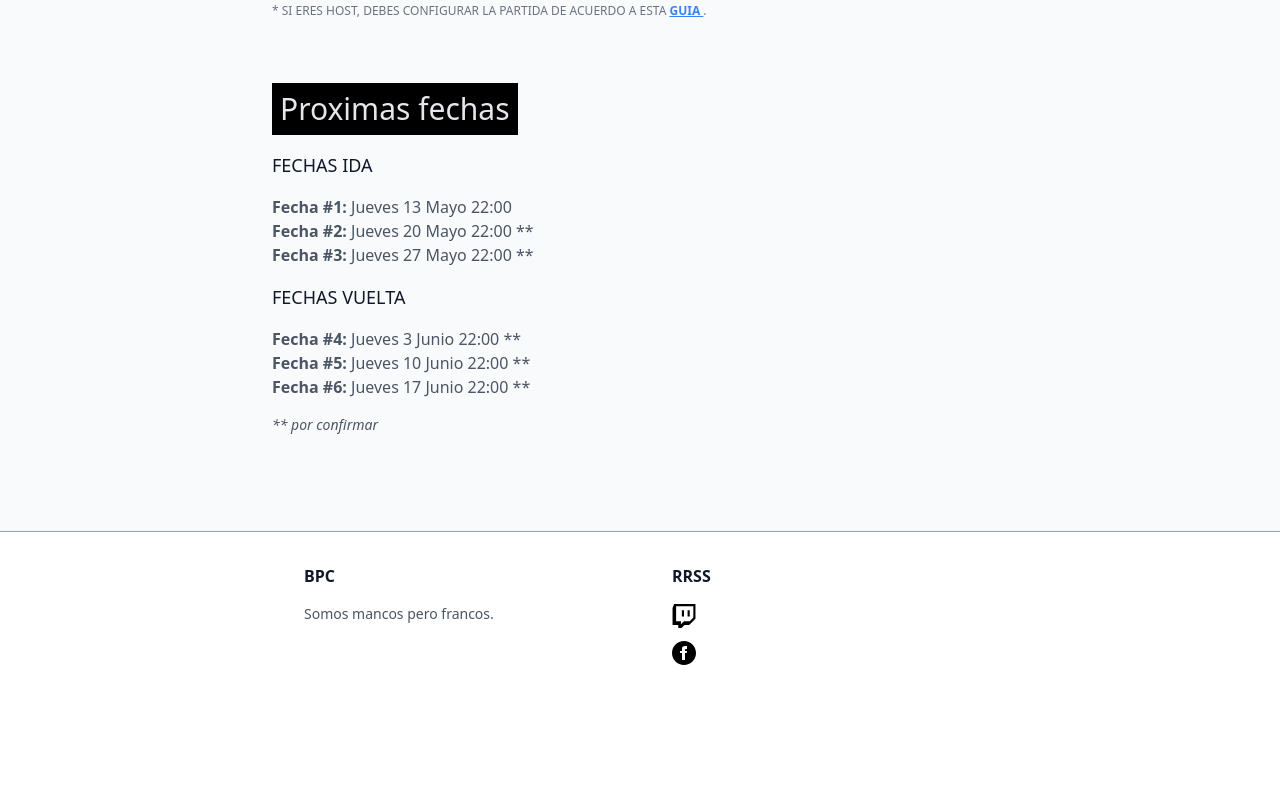
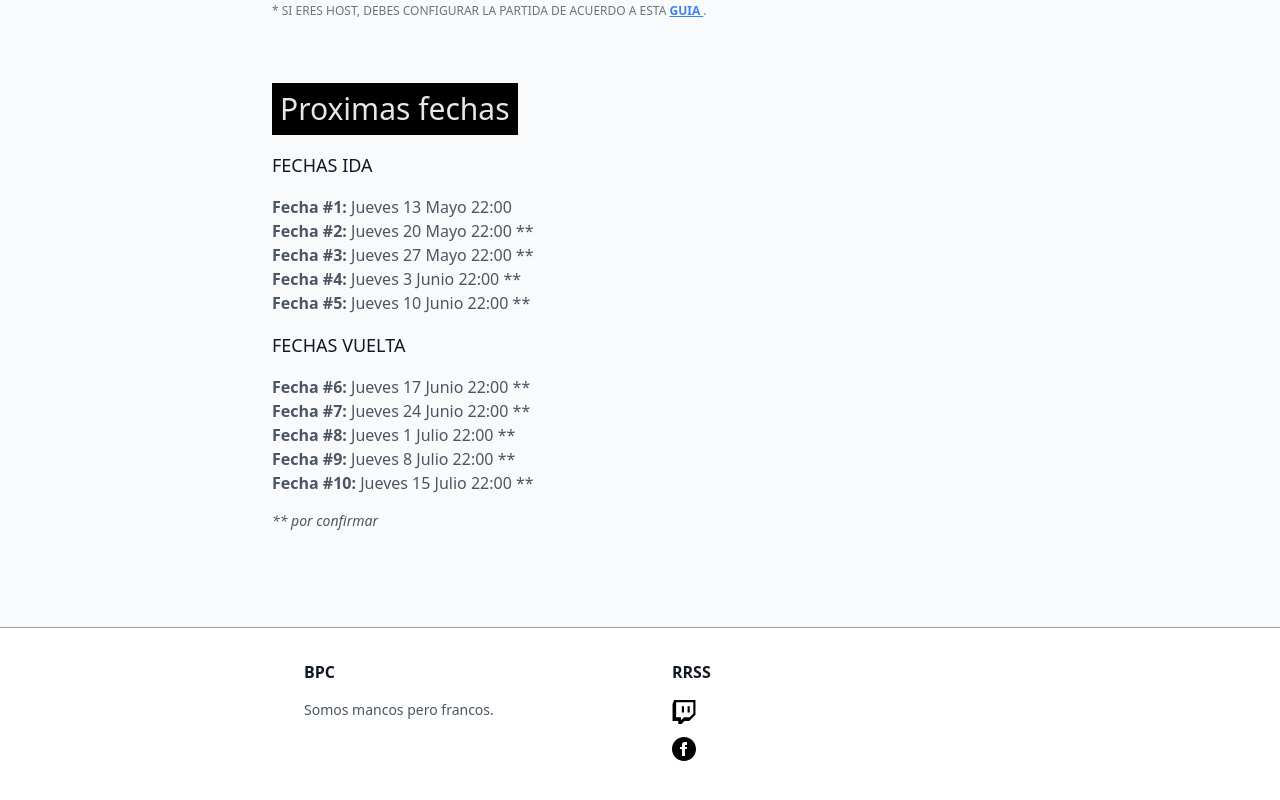
Before and after one commit to sergrodrig/bpc-frontend, a Vue app: page /liga in a window 1280 px wide. Shown: the part 1047-1847 px from the top of the page. Before the commit the page ends 1753 px from the top, so only its background shows below. Built offline with nearby package versions, Linux system fonts and the light colour scheme; what villus would draw is missing.

Commit message:
modificadas las fechas

```diff
--- a/src/views/Liga.vue
+++ b/src/views/Liga.vue
@@ -56,29 +56,18 @@
             FECHAS IDA
           </h2>
           <ul><span class="font-semibold">Fecha #1: </span>Jueves 13 Mayo 22:00</ul>
-          <ul>
-            <span class="font-semibold">Fecha #2: </span>
-            Jueves 20 Mayo 22:00 **
-          </ul>
-          <ul>
-            <span class="font-semibold">Fecha #3: </span>
-            Jueves 27 Mayo 22:00 **
-          </ul>
+          <ul><span class="font-semibold">Fecha #2: </span>Jueves 20 Mayo 22:00 **</ul>
+          <ul><span class="font-semibold">Fecha #3: </span>Jueves 27 Mayo 22:00 **</ul>
+          <ul><span class="font-semibold">Fecha #4: </span>Jueves 3 Junio 22:00 **</ul>
+          <ul><span class="font-semibold">Fecha #5: </span>Jueves 10 Junio 22:00 **</ul>
           <h2 class="sm:text-lg text-md font-medium title-font mb-4 text-gray-900 mt-4">
             FECHAS VUELTA
           </h2>
-          <ul>
-            <span class="font-semibold">Fecha #4: </span>
-            Jueves 3 Junio 22:00 **
-          </ul>
-          <ul>
-            <span class="font-semibold">Fecha #5: </span>
-            Jueves 10 Junio 22:00 **
-          </ul>
-          <ul>
-            <span class="font-semibold">Fecha #6: </span>
-            Jueves 17 Junio 22:00 **
-          </ul>
+          <ul><span class="font-semibold">Fecha #6: </span>Jueves 17 Junio 22:00 **</ul>
+          <ul><span class="font-semibold">Fecha #7: </span>Jueves 24 Junio 22:00 **</ul>
+          <ul><span class="font-semibold">Fecha #8: </span>Jueves 1 Julio 22:00 **</ul>
+          <ul><span class="font-semibold">Fecha #9: </span>Jueves 8 Julio 22:00 **</ul>
+          <ul><span class="font-semibold">Fecha #10: </span>Jueves 15 Julio 22:00 **</ul>
         </ol>
         <p class="mt-4 text-sm italic">
           ** por confirmar
```
